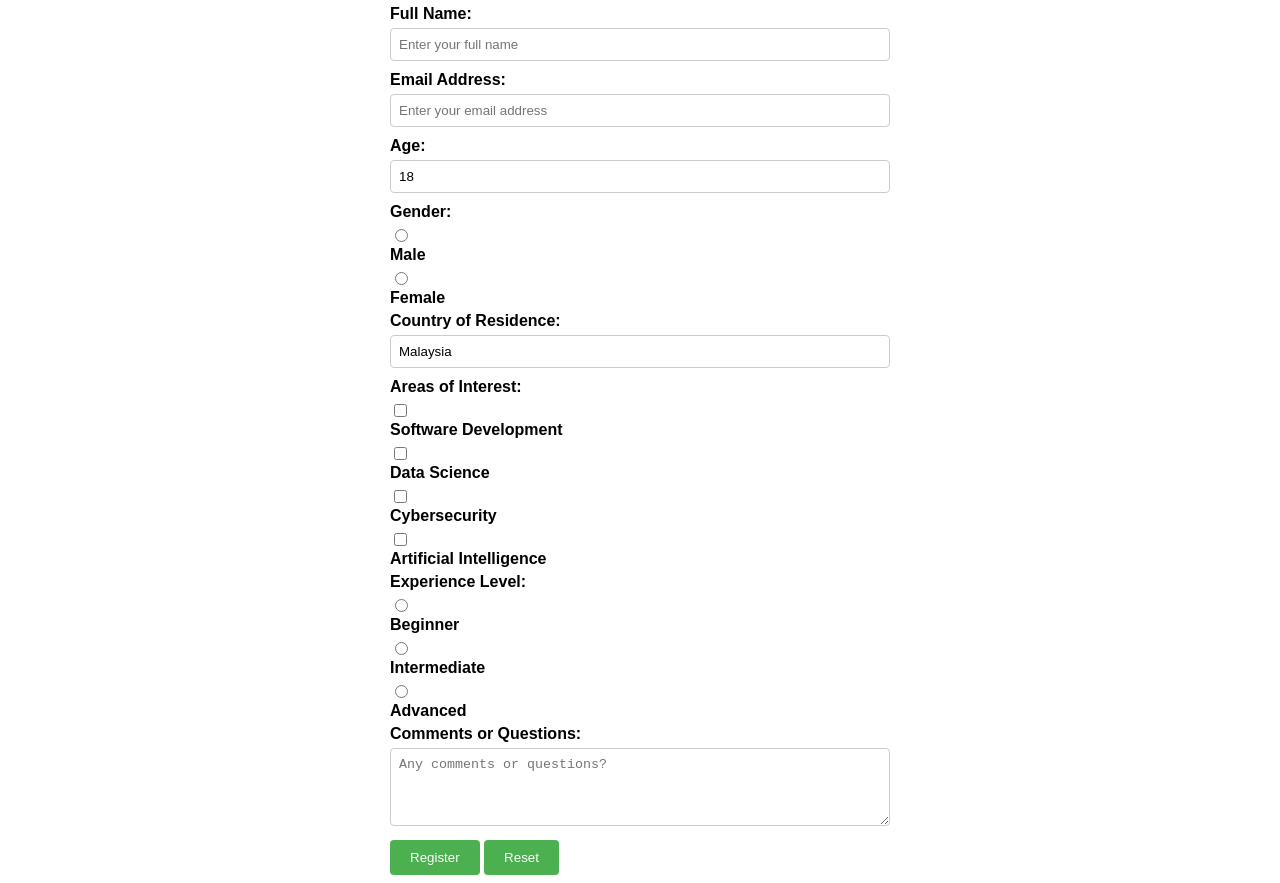
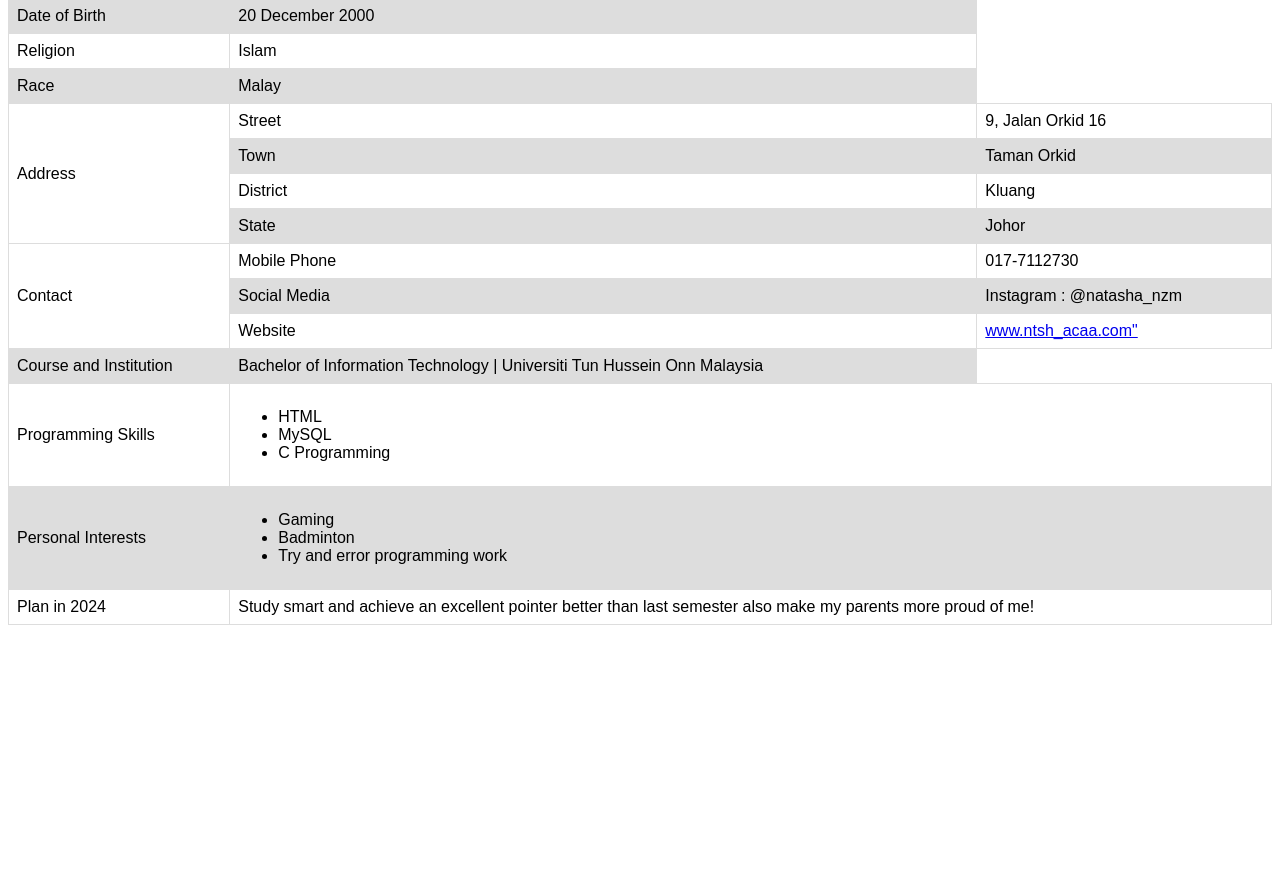
Before and after one commit to KillerZ13/WebLab2_, a plain HTML site: page task_2.html in a window 1280 px wide. Shown: the part 63-946 px from the top of the page. After the commit the page ends 800 px from the top, so only its background shows below. Drawn offline with Linux system fonts and the light colour scheme.

Commit message:
Initial commit with task_2.html

```diff
--- a/task_2.html
+++ b/task_2.html
@@ -1,99 +1,100 @@
 <!DOCTYPE html>
-<html lang="en">
+<html>
     <head>
-<meta charset="UTF-8">
-<meta name="viewport" content="width=device-width, initial-scale=1.0">
-<title>Conference Registration Form</title>
         <style>
-  body {
-    font-family: Arial, sans-serif;
+            table {
+                font-family: arial, sans-serif;
+                border-collapse: collapse;
+                width: 100%
             }
-  form {
-    max-width: 500px;
-    margin: 0 auto;
+
+            td, th {
+                border: 1px solid #dddddd;
+                text-align: left;
+                padding: 8px;
             }
-  label {
-    display: block;
-    margin-bottom: 5px;
-    font-weight: bold;
-  }
-  input[type="text"],
-  input[type="email"],
-  input[type="number"],
-  textarea {
-    width: 100%;
-    padding: 8px;
-    margin-bottom: 10px;
-    border: 1px solid #ccc;
-    border-radius: 4px;
-    box-sizing: border-box;
-  }
-  input[type="radio"],
-  input[type="checkbox"] {
-    margin-right: 5px;
-  }
-  input[type="submit"],
-  input[type="reset"] {
-    background-color: #4CAF50;
-    color: white;
-    padding: 10px 20px;
-    border: none;
-    border-radius: 4px;
-    cursor: pointer;
-    transition: background-color 0.3s;
-  }
-  input[type="submit"]:hover,
-  input[type="reset"]:hover {
-    background-color: #45a049;
+
+            tr:nth-child(even) {
+                background-color: #dddddd;
             }
         </style>
+
+        <title>Personal Information</title>
     </head>
     <body>
-
-<form>
-  <h2>Conference Registration Form</h2>
-  <label for="fullname">Full Name:</label>
-  <input type="text" id="fullname" name="fullname" placeholder="Enter your full name" required>
-
-  <label for="emailaddress">Email Address:</label>
-  <input type="email" id="emailaddress" name="emailaddress" placeholder="Enter your email address" required>
-
-  <label for="age">Age:</label>
-  <input type="number" id="age" name="age" value="18" required>
-
-  <label>Gender:</label>
-  <input type="radio" id="male" name="gender" value="male">
-  <label for="male">Male</label>
-  <input type="radio" id="female" name="gender" value="female">
-  <label for="female">Female</label>
-
-  <label for="country">Country of Residence:</label>
-  <input type="text" id="country" name="country" value="Malaysia" required>
-
-  <label>Areas of Interest:</label>
-  <input type="checkbox" id="softwaredevelopment" name="areasofinterest" value="Software Development">
-  <label for="softwaredevelopment">Software Development</label>
-  <input type="checkbox" id="datascience" name="areasofinterest" value="Data Science">
-  <label for="datascience">Data Science</label>
-  <input type="checkbox" id="cybersecurity" name="areasofinterest" value="Cybersecurity">
-  <label for="cybersecurity">Cybersecurity</label>
-  <input type="checkbox" id="artificialintelligence" name="areasofinterest" value="Artificial Intelligence">
-  <label for="artificialintelligence">Artificial Intelligence</label>
-
-  <label>Experience Level:</label>
-  <input type="radio" id="beginner" name="experiencelevel" value="Beginner">
-  <label for="beginner">Beginner</label>
-  <input type="radio" id="intermediate" name="experiencelevel" value="Intermediate">
-  <label for="intermediate">Intermediate</label>
-  <input type="radio" id="advanced" name="experiencelevel" value="Advanced">
-  <label for="advanced">Advanced</label>
-
-  <label for="comments">Comments or Questions:</label>
-  <textarea id="comments" name="comments" rows="4" placeholder="Any comments or questions?"></textarea>
-
-  <input type="submit" value="Register">
-  <input type="reset" value="Reset">
-</form>
-
+        <table>
+            <tr>
+                <td colspan = "1">Name</td>
+                <td>Natasha binti Khairulnizam</td>
+                <td colspan = "3">Photo</td>
+                <img src = "tasha.jpg" width = "20" height = "10">
+            </tr>
+            <tr>
+                <td colspan = "1">Date of Birth</td>
+                <td>20 December 2000</td>
+            </tr>
+            <tr>
+                <td colspan = "1">Religion</td>
+                <td>Islam</td>
+            </tr>
+            <tr>
+                <td colspan = "1">Race</td>
+                <td>Malay</td>
+            </tr>
+            <tr>
+                <td rowspan = "4">Address</td>
+                <td>Street</td>
+                <td>9, Jalan Orkid 16</td>
+            </tr>
+            <tr>
+                <td>Town</td>
+                <td>Taman Orkid</td>
+            </tr>
+            <tr>
+                <td>District</td>
+                <td>Kluang</td>
+            </tr>
+            <tr>
+                <td>State</td>
+                <td>Johor</td>
+            </tr>
+            <tr>
+                <td rowspan = "3">Contact</td>
+                <td>Mobile Phone</td>
+                <td>017-7112730</td>
+            </tr>
+            <tr>
+                <td>Social Media</td>
+                <td>Instagram : @natasha_nzm</td>
+            </tr>
+            <tr>
+                <td>Website</td>
+                <td><a href = "http://www.ntsh_acaa.com">www.ntsh_acaa.com"</a></td>
+            </tr>
+            <tr>
+                <td colspan = "1">Course and Institution</td>
+                <td>Bachelor of Information Technology | Universiti Tun Hussein Onn Malaysia</td>
+            </tr>
+            <tr>
+                <td>Programming Skills</td>
+                <td colspan = "2"><ul>
+                    <li>HTML</li>
+                    <li>MySQL</li>
+                    <li>C Programming</li>
+                </ul></td>
+            </tr>
+            <tr>
+                <td>Personal Interests</td>
+                <td colspan = "2"><ul>
+                    <li>Gaming</li>
+                    <li>Badminton</li>
+                    <li>Try and error programming work</li>
+                </ul></td>
+            </tr>
+            <tr>
+                <td>Plan in 2024</td>
+                <td colspan = "2">Study smart and achieve an excellent pointer better than last semester also make my parents more proud of me!</td>
+            </tr>
+        </table>
     </body>
 </html>
```
Lines whose indentation alone changed are shown as unchanged.
